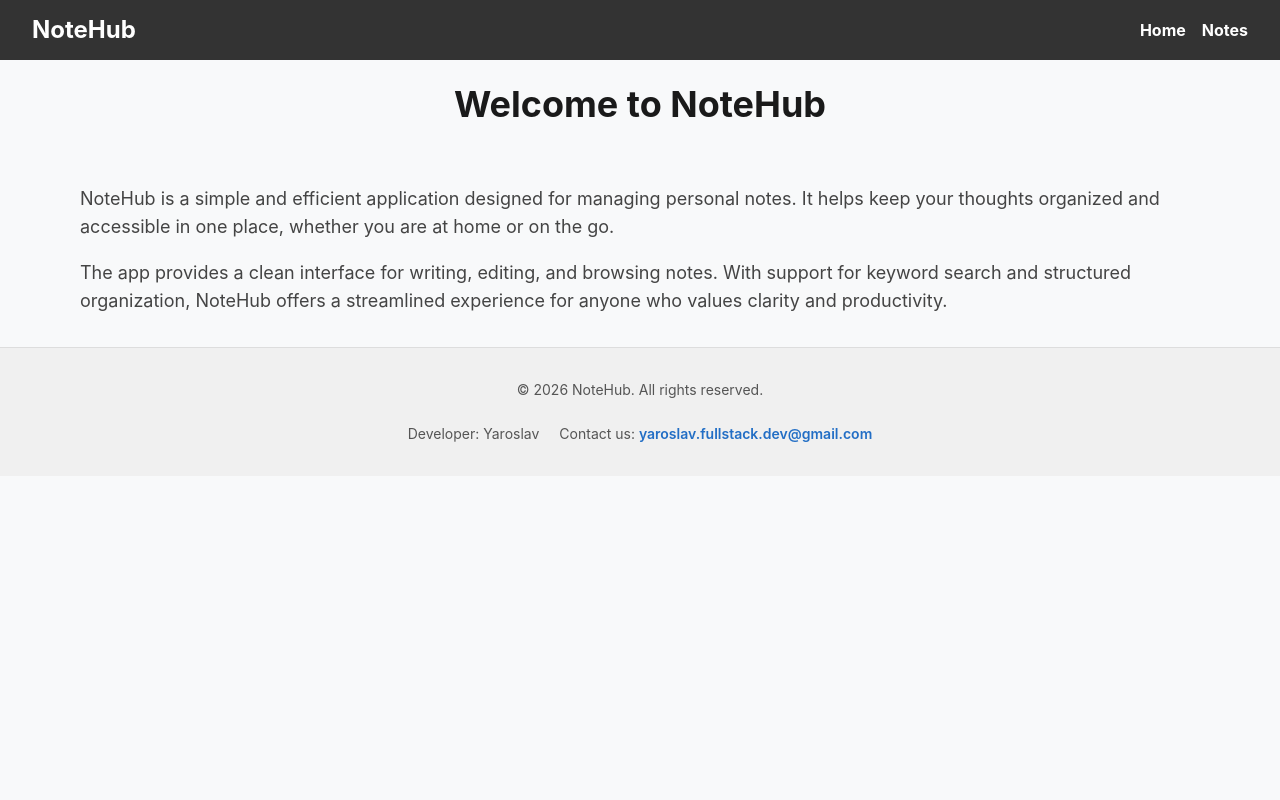
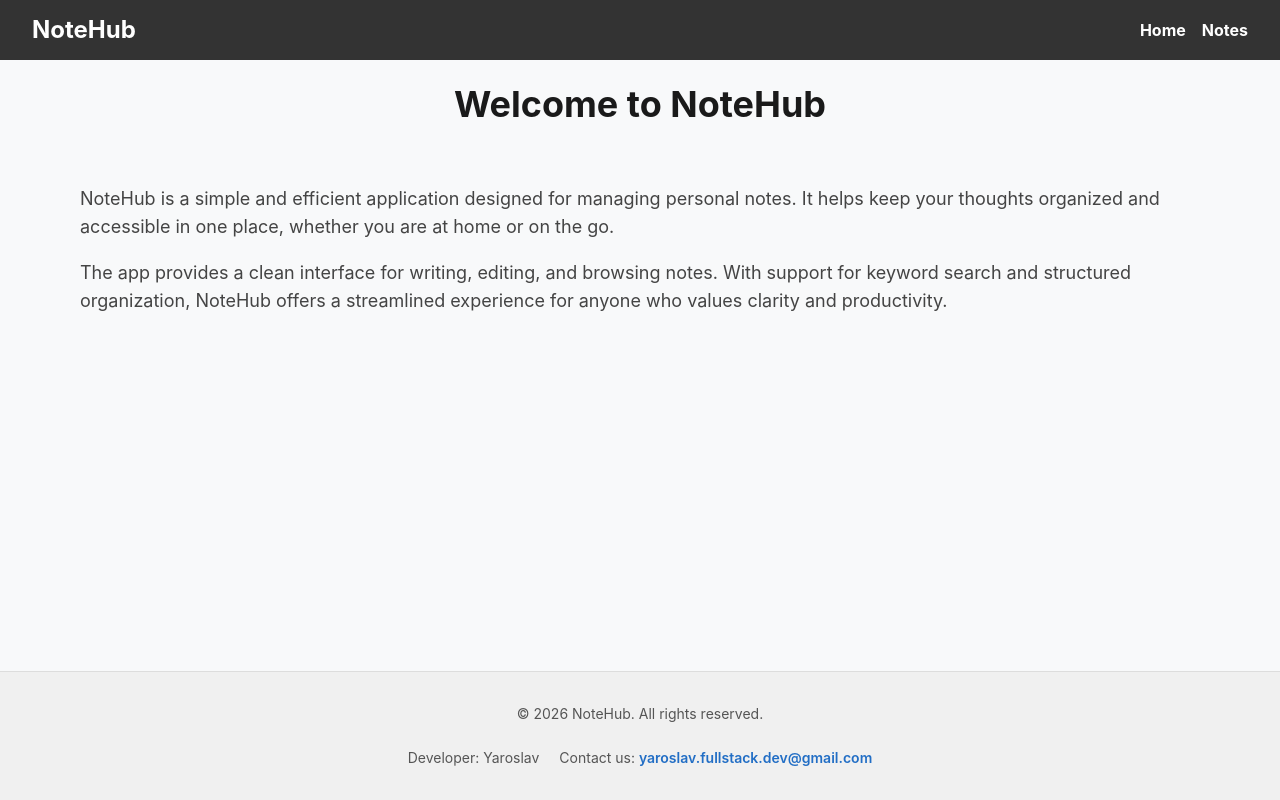
Before and after one commit to Slava-S943/06-notehub-nextjs, a Next.js app: page / in a window 1280 px wide. Built offline with nearby package versions, Linux system fonts and the light colour scheme.

Commit message:
fix: sticky footer layout

```diff
--- a/app/globals.css
+++ b/app/globals.css
@@ -58,3 +58,7 @@ body {
   margin: 0;
   background-color: #f8f9fa;
 }
+
+.main {
+  flex: 1;
+}
--- a/app/layout.tsx
+++ b/app/layout.tsx
@@ -22,7 +22,8 @@ export default function RootLayout({ children }: Readonly<RootLayoutProps>) {
       <body>
         <TanStackProvider>
           <Header />
-          {children}
+
+          <main className="main">{children}</main>
           <Footer />
         </TanStackProvider>
       </body>
```
